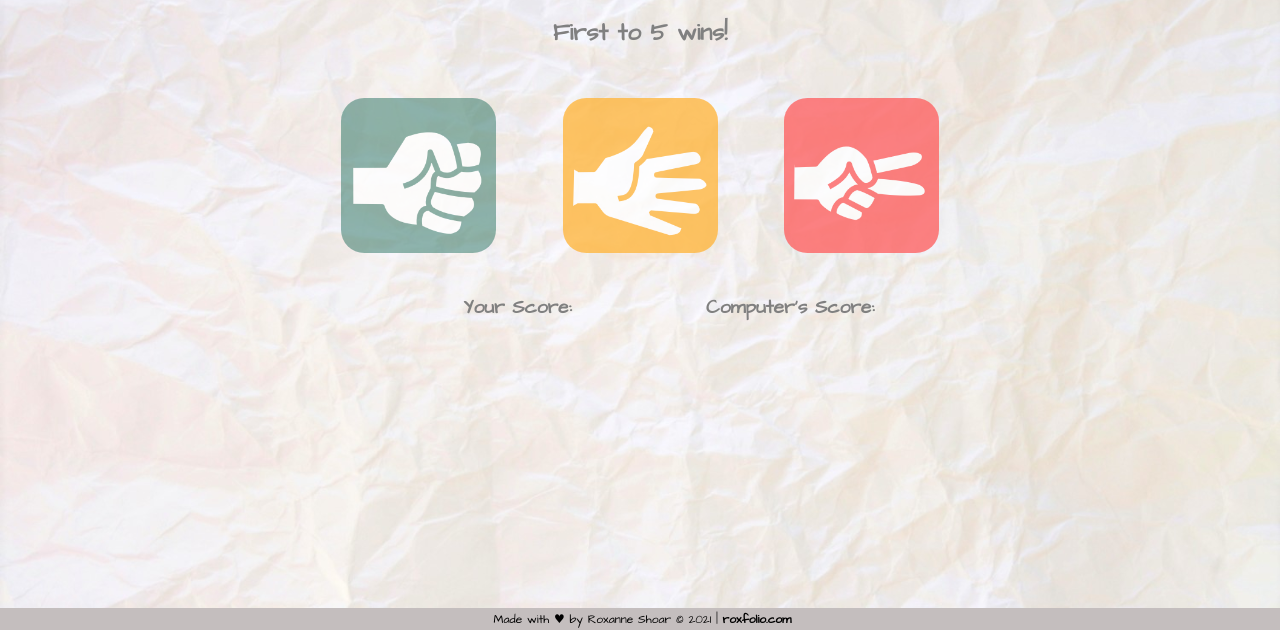
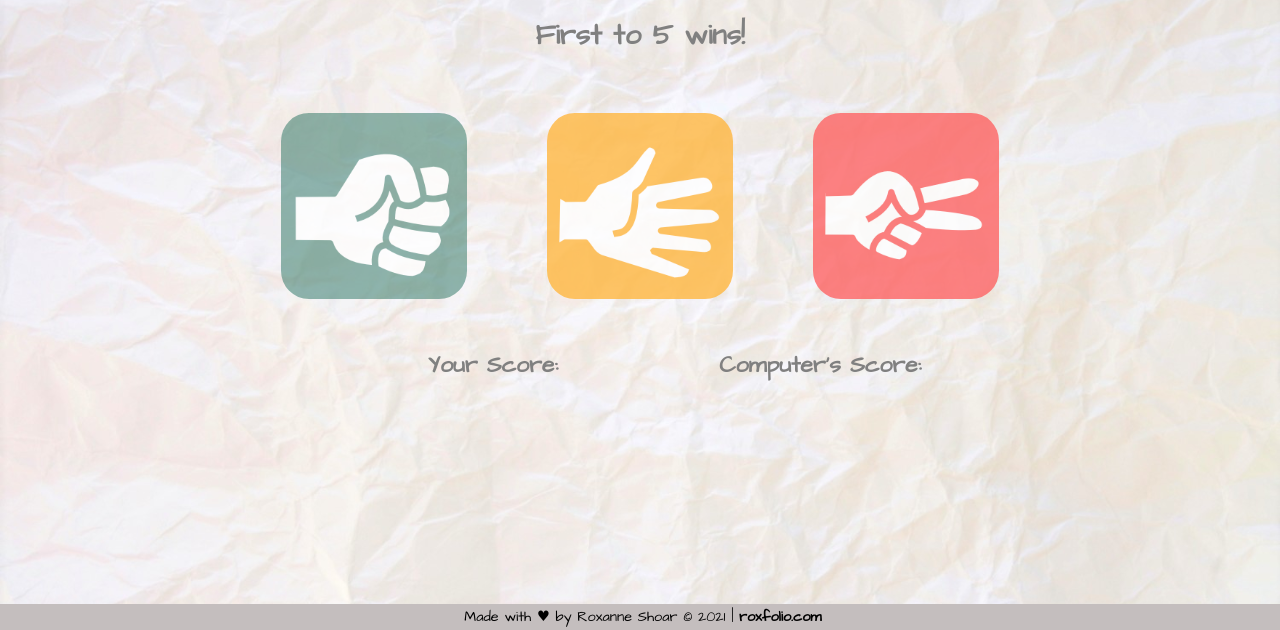
Before and after one commit to roxannecodes/Rock-Paper-Scissors, a plain HTML site: page index.html in a window 1280 px wide. Shown: the part 170-800 px from the top of the page. Drawn offline with Linux system fonts and the light colour scheme.

Commit message:
Zoom-in on screens > 1021 px

```diff
--- a/style.css
+++ b/style.css
@@ -6,6 +6,7 @@ body{
    font-family: 'Architects Daughter', cursive;
    background-image:url("crumpled-paper2.jpg");
    background-size: cover;
+   padding-top:1em;
 
 }
 
@@ -94,6 +95,11 @@ left:2em;
 
 @media screen and (max-width: 480px){
 
+body{
+padding-top:0;
+}
+
+
  #user-choice{
  position: relative;
  right:3em;
@@ -146,11 +152,14 @@ footer a{
 
 
 @media only screen and (min-width: 1000px) {
-      html {
-        zoom: 1;
-      }
 
-      body{
-        padding-top:3em;
-      }
+
+  body{
+
+
+   zoom: 120%;
+  }
+
+
+
 }
```
